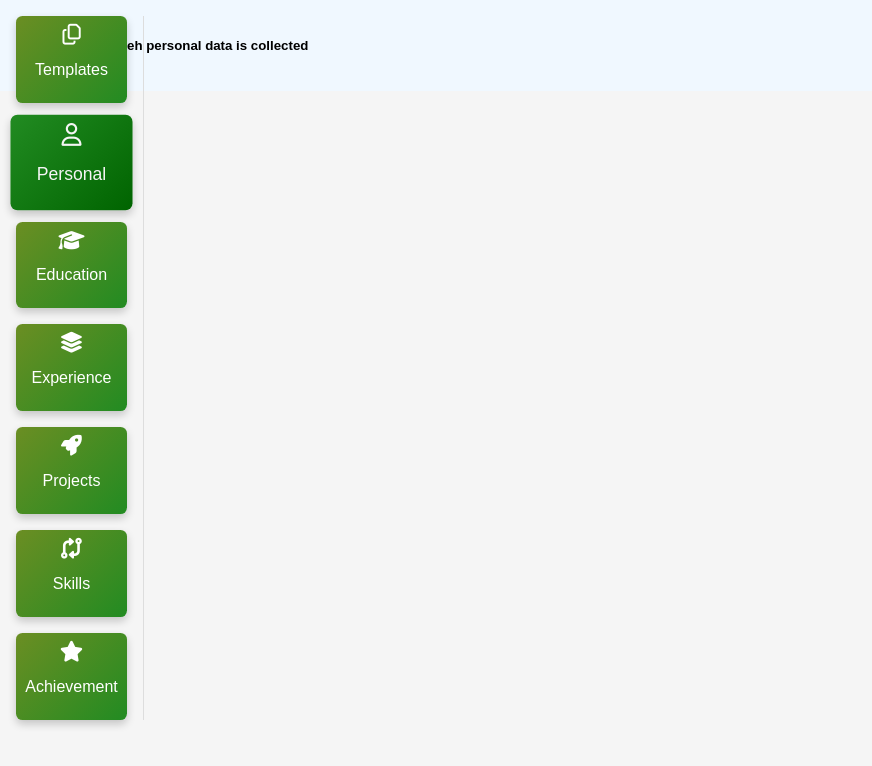
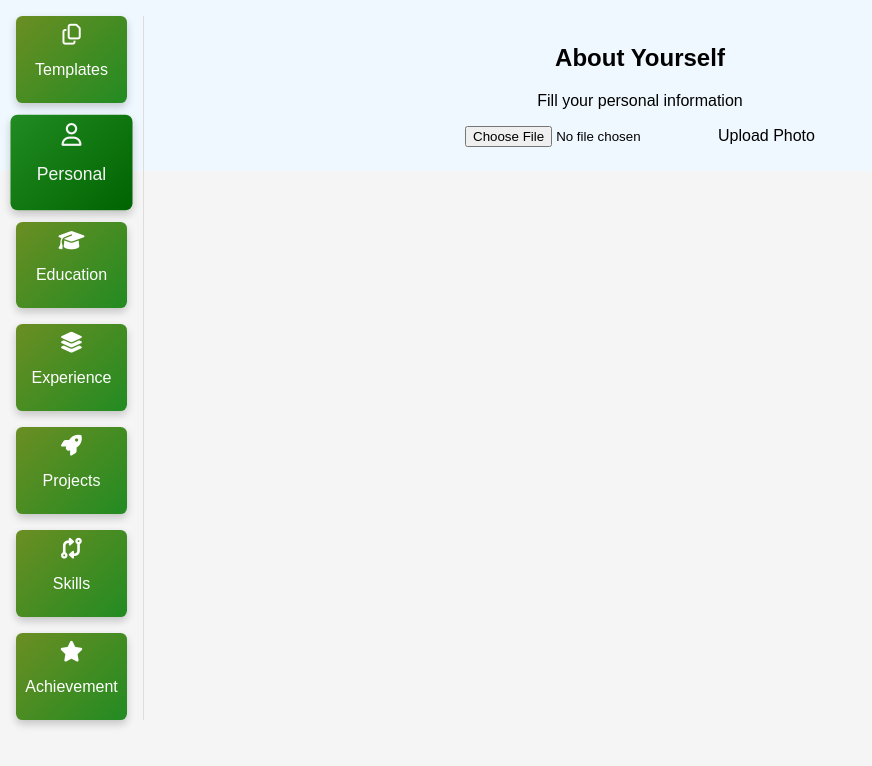
Before and after one commit to rohitghatal1/CVMaker-ReactJS, a React (Create React App) app: page / in a window 1280 px wide. Both pictures are taken after a click on the element "Personal". Shown: the top 766 px of the page, without its empty margins (0-872 px from the left). Built offline with nearby package versions, Linux system fonts and the light colour scheme.

Commit message:
added css and upload photo section

```diff
--- a/src/componentsInner/PersonalData.js
+++ b/src/componentsInner/PersonalData.js
@@ -1,10 +1,20 @@
 import React from 'react'
+import './personal.css'
 
 export default function PersonalData() {
   return (
     <div>
       <div className="personalInfoCollector">
-        <h5>here teh personal data is collected</h5>
+        <h2>About Yourself</h2>
+        <p>Fill your personal information</p>
+
+        <div className="personalInformation">
+            <div className="photoSection">
+                <input type="file" />
+                <label htmlFor="photo">Upload Photo</label>
+
+            </div>
+        </div>
       </div>
     </div>
   )
--- /dev/null
+++ b/src/componentsInner/personal.css
@@ -0,0 +1,5 @@
+.personalInfoCollector{
+    padding: 0.5rem;
+    text-align: center;
+    background-color: aliceblue;
+}
```
